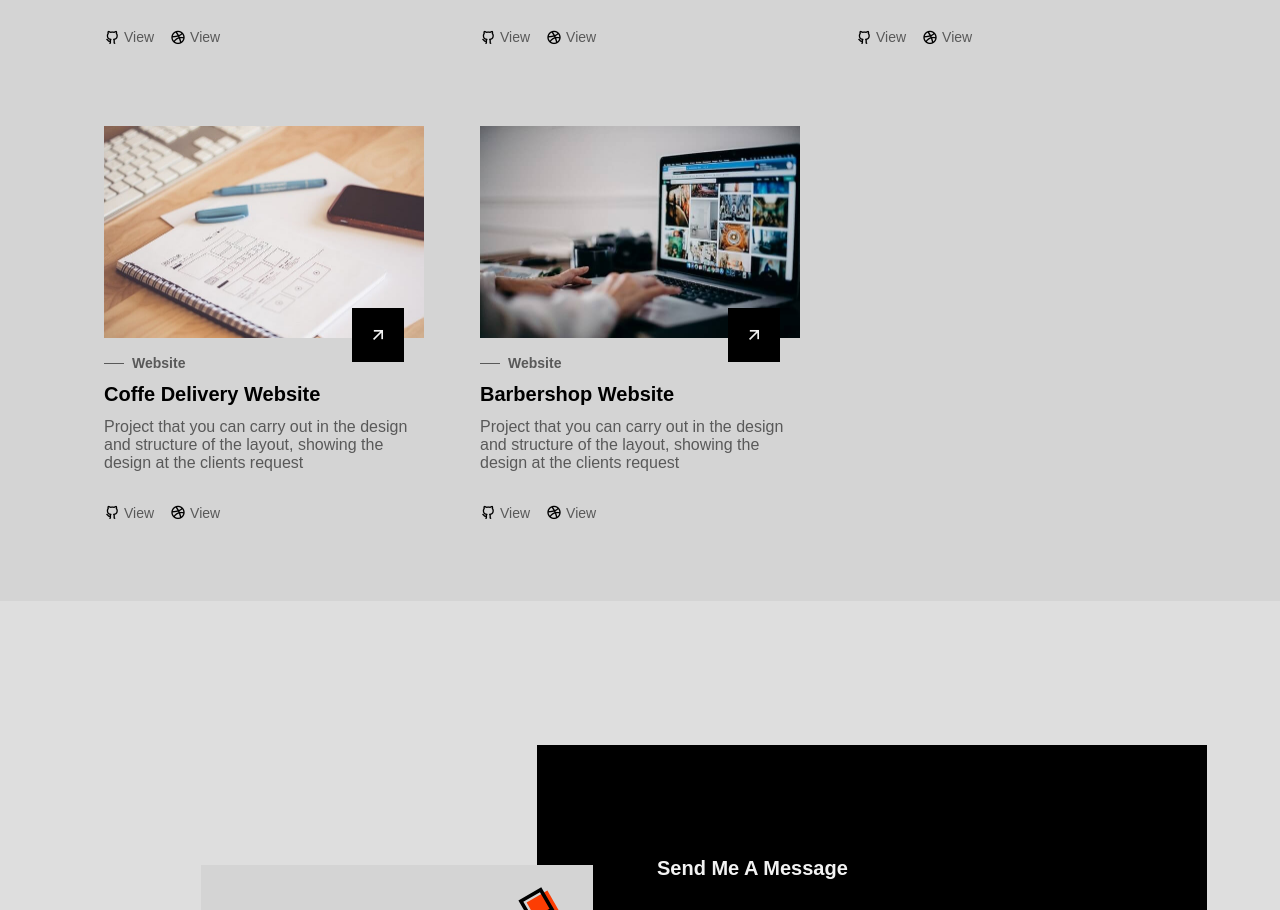
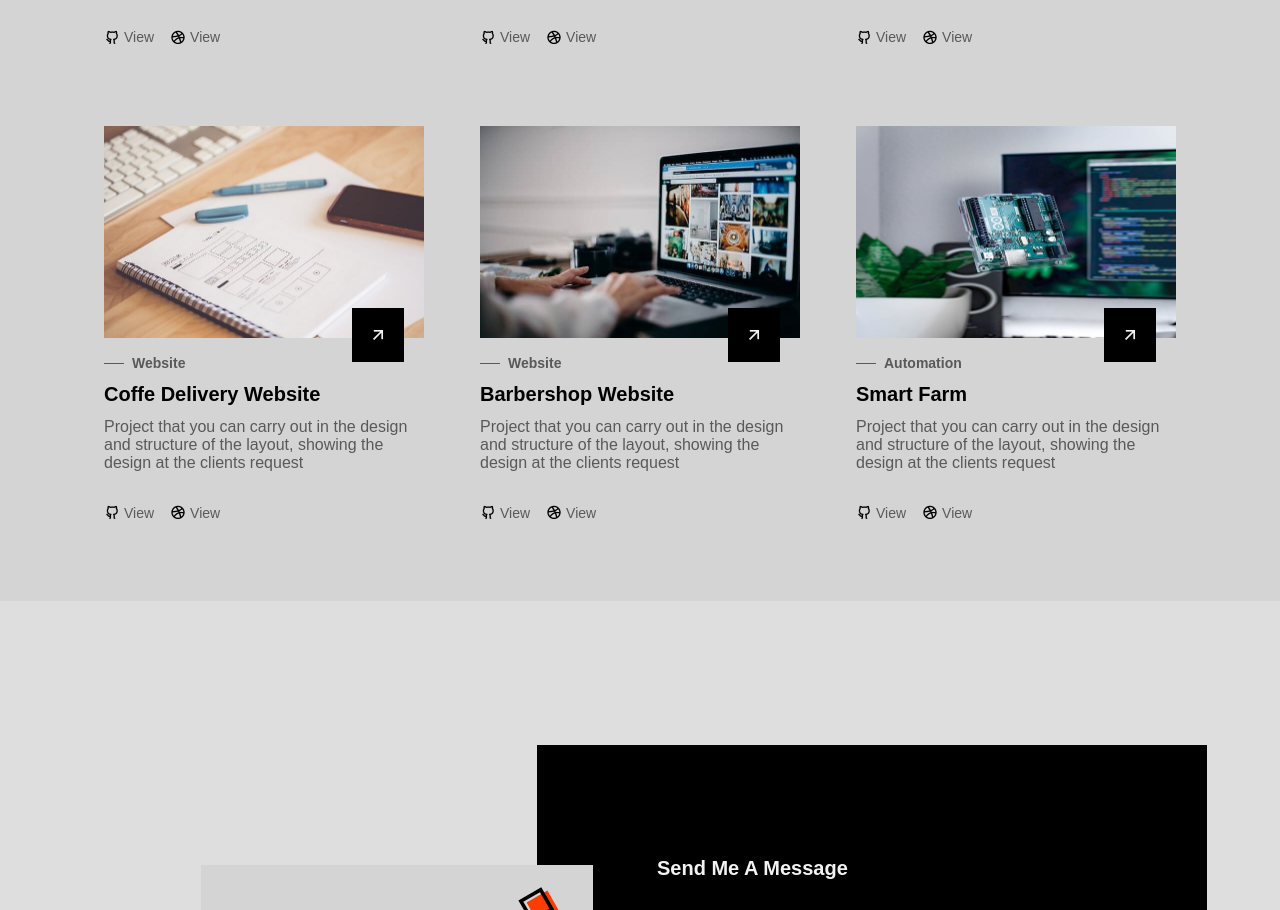
Before and after one commit to fredrickbernardonduru/Portfolio, a plain HTML site: page index.html in a window 1280 px wide. Shown: the part 3056-3966 px from the top of the page. Drawn offline with nearby package versions, Linux system fonts and the light colour scheme; a web font is replaced by a local one.

```diff
--- a/index.html
+++ b/index.html
@@ -441,7 +441,34 @@
             </div>
         </article>
 
+        <article class="projects__card">
+            <div class="projects__image">
+                <img src="assets/img/project-05.jpg" alt="image" class="projects__img">
 
+                <a href="#" class="projects__button buttons">
+                    <i class="ri-arrow-right-up-line"></i>
+                </a>
+            </div>
+
+            <div class="projects__content">
+                <h3 class="projects__subtitle">Automation</h3>
+                <h2 class="projects__title">Smart Farm</h2>
+
+                <p class="projects__description">
+                    Project that you can carry out in the design and structure of the layout, showing the design at the clients request
+                </p>
+            </div>
+
+            <div class="projects__buttons">
+                <a href="https://www.github.com/" target="_blank" class="projects__link">
+                    <i class="ri-github-line"></i> View
+                </a>
+
+                <a href="https://www.dribble.com/" target="_blank" class="projects__link">
+                    <i class="ri-dribbble-line"></i> View
+                </a>
+            </div>
+        </article>
     </div>
                 </div>
             </section>
```
